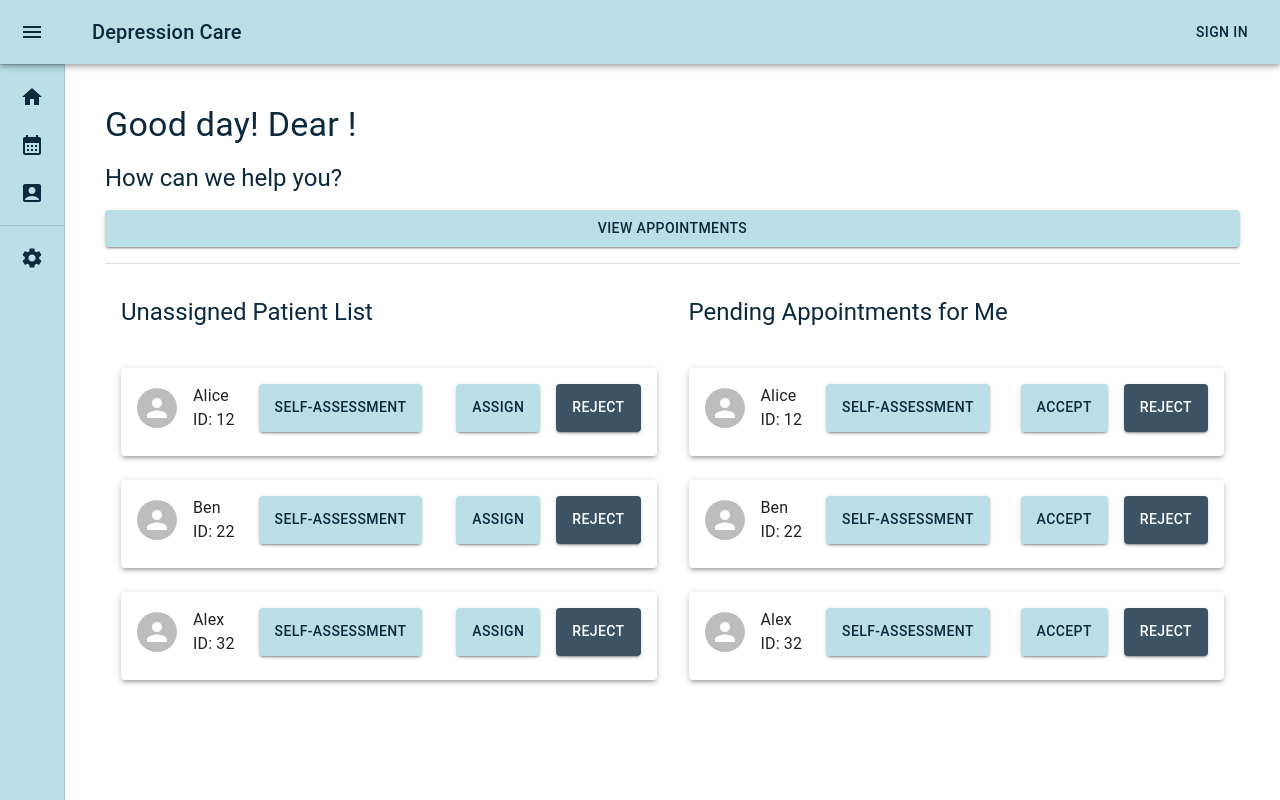
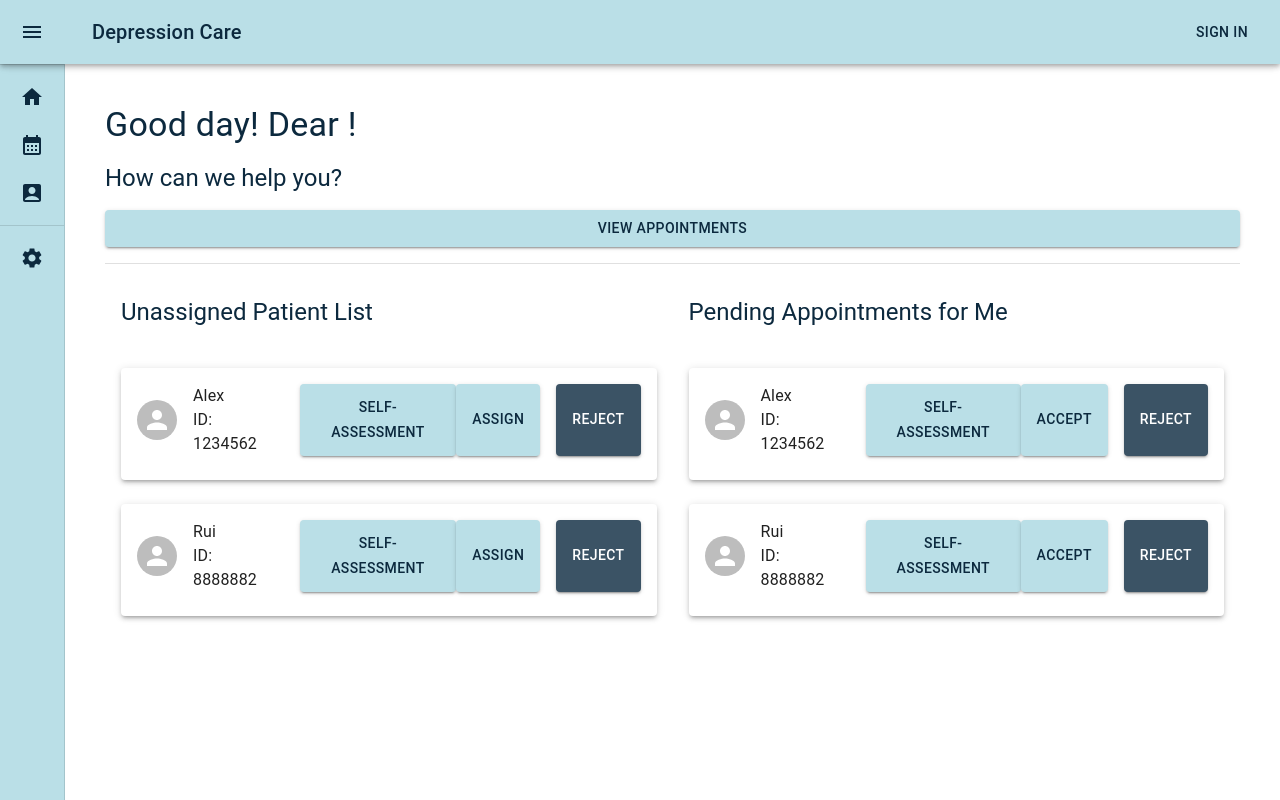
Before and after one commit to wizapp-link/medical-platform-frontend, a React (Create React App) app: page /counselor in a window 1280 px wide. Built offline with nearby package versions, Linux system fonts and the light colour scheme.

Commit message:
counselor check assesstment test results.

```diff
--- a/src/screens/CounselorAppointmentScreen.tsx
+++ b/src/screens/CounselorAppointmentScreen.tsx
@@ -21,50 +21,55 @@ import * as React from "react";
 import { useState } from "react";
 import { createTheme, ThemeProvider, colors } from "@mui/material";
 import { counselorTheme } from "../Themes";
+import { useAppSelector } from "../app/hooks";
+import { selectDoctor } from "../features/doctor/doctorSlice";
+import { Patient } from "../types/PatientDataType";
 
 export default function CounselorAppointmentScreen(props: any) {
-  const [patients, setPatients] = useState<Patient[]>([
-    {
-      id: 1,
-      name: "Alice",
-      selfAssessmentResults: [
-        "Alice selfAssessmentResults",
-        "Alice selfAssessmentResults2",
-      ],
-      address: "address",
-      dob: "1998/01/01",
-      phoneNumber: "5140000000",
-      emailAddress: "Alice@gmail.com",
-      doctorRegistrationNumber: "88888888",
-    },
-    {
-      id: 2,
-      name: "Ben",
-      selfAssessmentResults: [
-        "Ben selfAssessmentResults",
-        "Ben selfAssessmentResults2",
-      ],
-      address: "address2",
-      dob: "1998/01/02",
-      phoneNumber: "5140000001",
-      emailAddress: "Ben@gmail.com",
-      doctorRegistrationNumber: "77777777",
-    },
-  ]);
+  const { patients } = useAppSelector(selectDoctor);
+
+  // const [patients, setPatients] = useState<Patient[]>([
+  //   {
+  //     id: 1,
+  //     name: "Alice",
+  //     selfAssessmentResults: [
+  //       "Alice selfAssessmentResults",
+  //       "Alice selfAssessmentResults2",
+  //     ],
+  //     address: "address",
+  //     dob: "1998/01/01",
+  //     phoneNumber: "5140000000",
+  //     emailAddress: "Alice@gmail.com",
+  //     doctorRegistrationNumber: "88888888",
+  //   },
+  //   {
+  //     id: 2,
+  //     name: "Ben",
+  //     selfAssessmentResults: [
+  //       "Ben selfAssessmentResults",
+  //       "Ben selfAssessmentResults2",
+  //     ],
+  //     address: "address2",
+  //     dob: "1998/01/02",
+  //     phoneNumber: "5140000001",
+  //     emailAddress: "Ben@gmail.com",
+  //     doctorRegistrationNumber: "77777777",
+  //   },
+  // ]);
   const [selectedPatient, setSelectedPatient] = useState<Patient | null>(null);
   // const [showAssessmentDialog, setShowAssessmentDialog] = useState(false);
   // const [showDetailDialog, setShowDetailDialog] = useState(false);
 
-  type Patient = {
-    id: number;
-    name: string;
-    selfAssessmentResults: string[];
-    address: string;
-    dob: string;
-    phoneNumber: string;
-    emailAddress: string;
-    doctorRegistrationNumber: string;
-  };
+  // type Patient = {
+  //   id: number;
+  //   name: string;
+  //   selfAssessmentResults: string[];
+  //   address: string;
+  //   dob: string;
+  //   phoneNumber: string;
+  //   emailAddress: string;
+  //   doctorRegistrationNumber: string;
+  // };
 
   return (
     <ThemeProvider theme={counselorTheme}>
--- a/src/screens/CounselorDashboardScreen.tsx
+++ b/src/screens/CounselorDashboardScreen.tsx
@@ -33,62 +33,66 @@ import { selectUserLogIn } from "../features/auth/userLogInSlice";
 import { flexbox } from "@mui/system";
 import { spacing } from "@mui/system";
 import { useNavigate } from "react-router-dom";
+import { selectDoctor } from "../features/doctor/doctorSlice";
+import { Patient } from "../types/PatientDataType";
+import { ansList, questions } from "./PatientAssessmentScreen";
 
 export default function CounselorDashboardScreen(props: any) {
-  const [patients, setPatients] = useState<Patient[]>([
-    {
-      id: 1,
-      name: "Alice",
-      selfAssessmentResults: [
-        "Alice selfAssessmentResults",
-        "Alice selfAssessmentResults2",
-      ],
-      address: "address",
-      dob: "1998/01/01",
-      phoneNumber: "5140000000",
-      emailAddress: "Alice@gmail.com",
-      doctorRegistrationNumber: "88888888",
-    },
-    {
-      id: 2,
-      name: "Ben",
-      selfAssessmentResults: [
-        "Ben selfAssessmentResults",
-        "Ben selfAssessmentResults2",
-      ],
-      address: "address2",
-      dob: "1998/01/02",
-      phoneNumber: "5140000001",
-      emailAddress: "Ben@gmail.com",
-      doctorRegistrationNumber: "77777777",
-    },
-    {
-      id: 3,
-      name: "Alex",
-      selfAssessmentResults: [
-        "Alex selfAssessmentResults",
-        "Alex selfAssessmentResults2",
-      ],
-      address: "address3",
-      dob: "1998/01/03",
-      phoneNumber: "5140000002",
-      emailAddress: "Alex@gmail.com",
-      doctorRegistrationNumber: "99999999",
-    },
-  ]);
+  const { patients } = useAppSelector(selectDoctor);
+  // const [patients, setPatients] = useState<Patient[]>([
+  //   {
+  //     id: 1,
+  //     name: "Alice",
+  //     selfAssessmentResults: [
+  //       "Alice selfAssessmentResults",
+  //       "Alice selfAssessmentResults2",
+  //     ],
+  //     address: "address",
+  //     dob: "1998/01/01",
+  //     phoneNumber: "5140000000",
+  //     emailAddress: "Alice@gmail.com",
+  //     doctorRegistrationNumber: "88888888",
+  //   },
+  //   {
+  //     id: 2,
+  //     name: "Ben",
+  //     selfAssessmentResults: [
+  //       "Ben selfAssessmentResults",
+  //       "Ben selfAssessmentResults2",
+  //     ],
+  //     address: "address2",
+  //     dob: "1998/01/02",
+  //     phoneNumber: "5140000001",
+  //     emailAddress: "Ben@gmail.com",
+  //     doctorRegistrationNumber: "77777777",
+  //   },
+  //   {
+  //     id: 3,
+  //     name: "Alex",
+  //     selfAssessmentResults: [
+  //       "Alex selfAssessmentResults",
+  //       "Alex selfAssessmentResults2",
+  //     ],
+  //     address: "address3",
+  //     dob: "1998/01/03",
+  //     phoneNumber: "5140000002",
+  //     emailAddress: "Alex@gmail.com",
+  //     doctorRegistrationNumber: "99999999",
+  //   },
+  // ]);
   const [selectedPatient, setSelectedPatient] = useState<Patient | null>(null);
   const [showAssessmentDialog, setShowAssessmentDialog] = useState(false);
 
-  type Patient = {
-    id: number;
-    name: string;
-    selfAssessmentResults: string[];
-    address: string;
-    dob: string;
-    phoneNumber: string;
-    emailAddress: string;
-    doctorRegistrationNumber: string;
-  };
+  // type Patient = {
+  //   id: number;
+  //   name: string;
+  //   selfAssessmentResults: string[];
+  //   address: string;
+  //   dob: string;
+  //   phoneNumber: string;
+  //   emailAddress: string;
+  //   doctorRegistrationNumber: string;
+  // };
   const handleAssessmentButtonClick = (patient: Patient) => {
     setSelectedPatient(patient);
     setShowAssessmentDialog(true);
@@ -227,7 +231,7 @@ export default function CounselorDashboardScreen(props: any) {
         </Grid>
 
 
-        <Dialog open={showAssessmentDialog} onClose={handleClose}>
+        {/* <Dialog open={showAssessmentDialog} onClose={handleClose}>
           <DialogTitle
             color={"primary.contrastText"}
             sx={{ fontWeight: "bold" }}
@@ -255,6 +259,35 @@ export default function CounselorDashboardScreen(props: any) {
               ))}
             </List>
           </DialogContent>
+        </Dialog> */}
+        <Dialog open={showAssessmentDialog} onClose={handleClose}>
+          <DialogTitle sx={{ fontWeight: "bold", fontSize: 30 }}>
+            {selectedPatient?.name} Self-Assessment Results
+          </DialogTitle>
+          <DialogContent>
+            <Stack direction={"row"} justifyContent={"space-around"}>
+              <Typography variant="subtitle1">
+                ID: {selectedPatient?.id}
+              </Typography>
+              <Typography variant="subtitle1">
+                Name: {selectedPatient?.name}
+              </Typography> </Stack>
+
+            <Typography variant="h6" sx={{ fontWeight: "bold" }}>
+
+            </Typography>
+            <Stack spacing={2} pt={1}>
+              {questions.map((question) => (
+                <Paper key={question.id} sx={{ p: 2, borderRadius: 2 }}>
+                  <Typography variant="subtitle1" fontWeight="bold">{question.text}</Typography>
+                  <Typography
+                    variant="body1">{`${selectedPatient && selectedPatient.assessmentOptionsSelected[question.id - 1] ?
+                    ansList[selectedPatient.assessmentOptionsSelected[question.id - 1].charCodeAt(0) - 97] : "N/A"
+                  }`}</Typography>
+                </Paper>
+              ))}
+            </Stack>
+          </DialogContent>
         </Dialog>
       </Stack>
     </ThemeProvider>
```
Also changed, not shown: src/features/counselor/counselorSlice.ts (added, +93 -0 lines).
